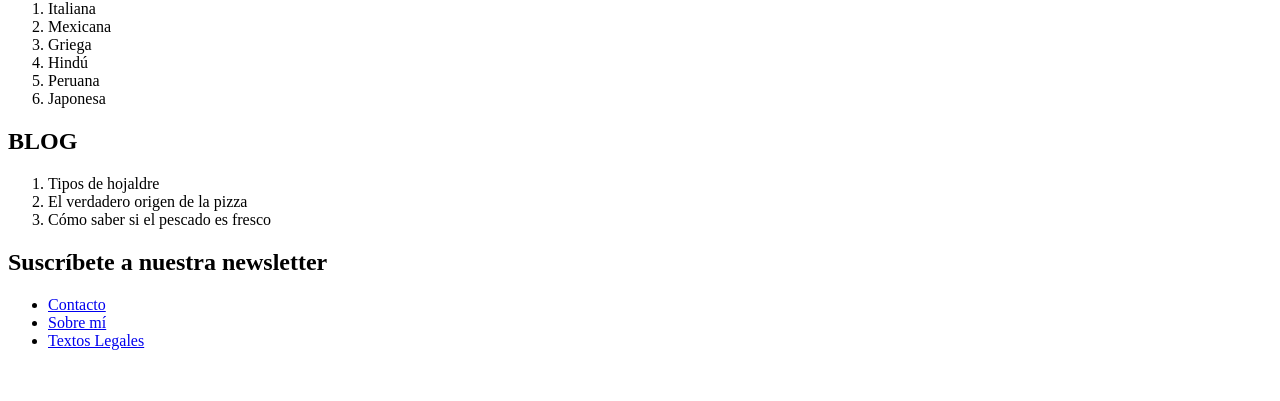
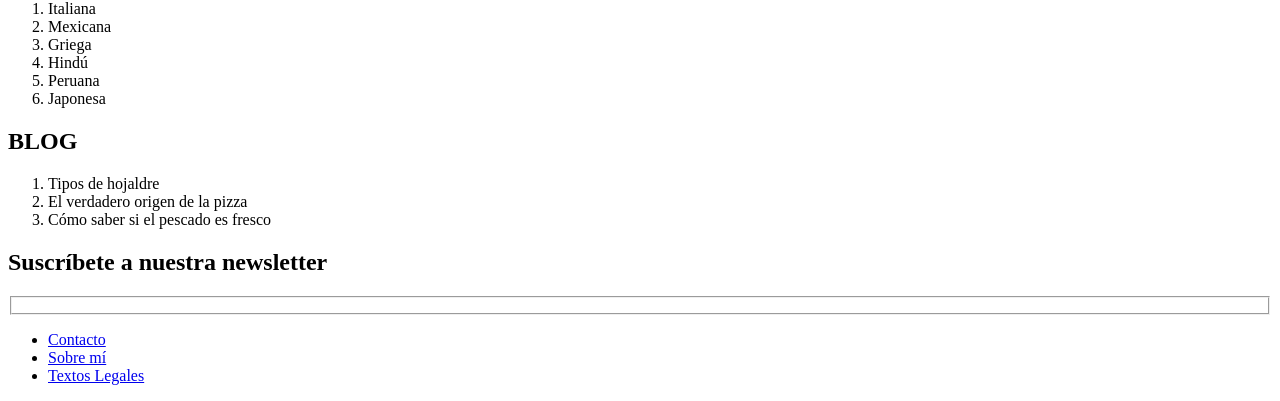
Before and after one commit to Rociliu/Primer-ejercicio-html, a plain HTML site: page index.html in a window 1280 px wide. Shown: the part 2747-3148 px from the top of the page. Before the commit the page ends 3113 px from the top, so only its background shows below. Drawn offline with Linux system fonts and the light colour scheme.

Commit message:
añado etiqueta form y etiqueta span al h2 del formulario

```diff
--- a/index.html
+++ b/index.html
@@ -86,8 +86,21 @@
 </article>
 </div>
 <div>
-    <h2>Suscríbete a nuestra newsletter</h2>
-    <form action
+    <form action="/next-page" method="post">
+    <h2><span>Suscríbete a nuestra newsletter</span></h2>
+
+
+        <fieldset>
+
+
+
+
+        </fieldset>
+
+
+
+
+    </form>
 
 
 </div>
```
